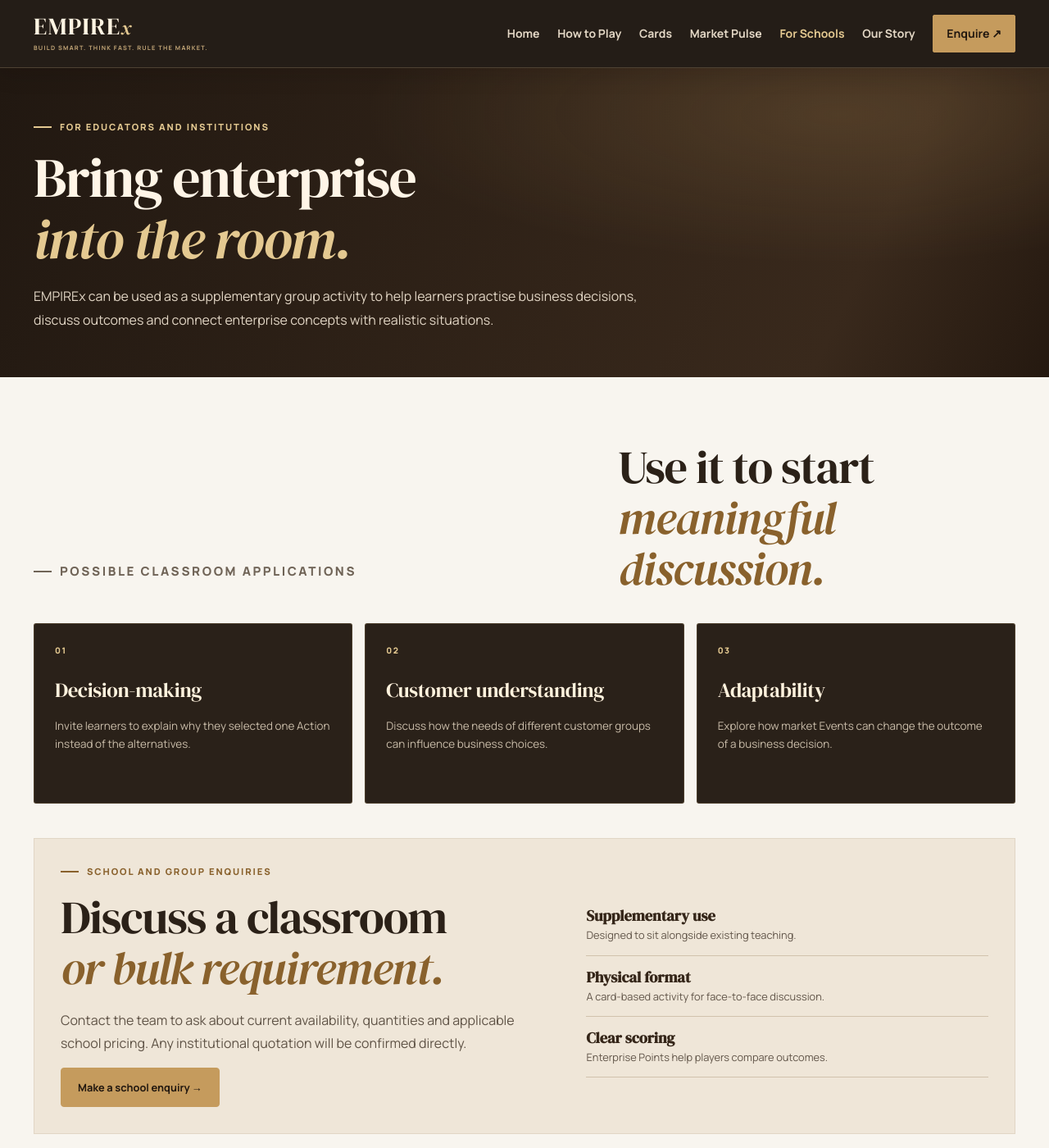
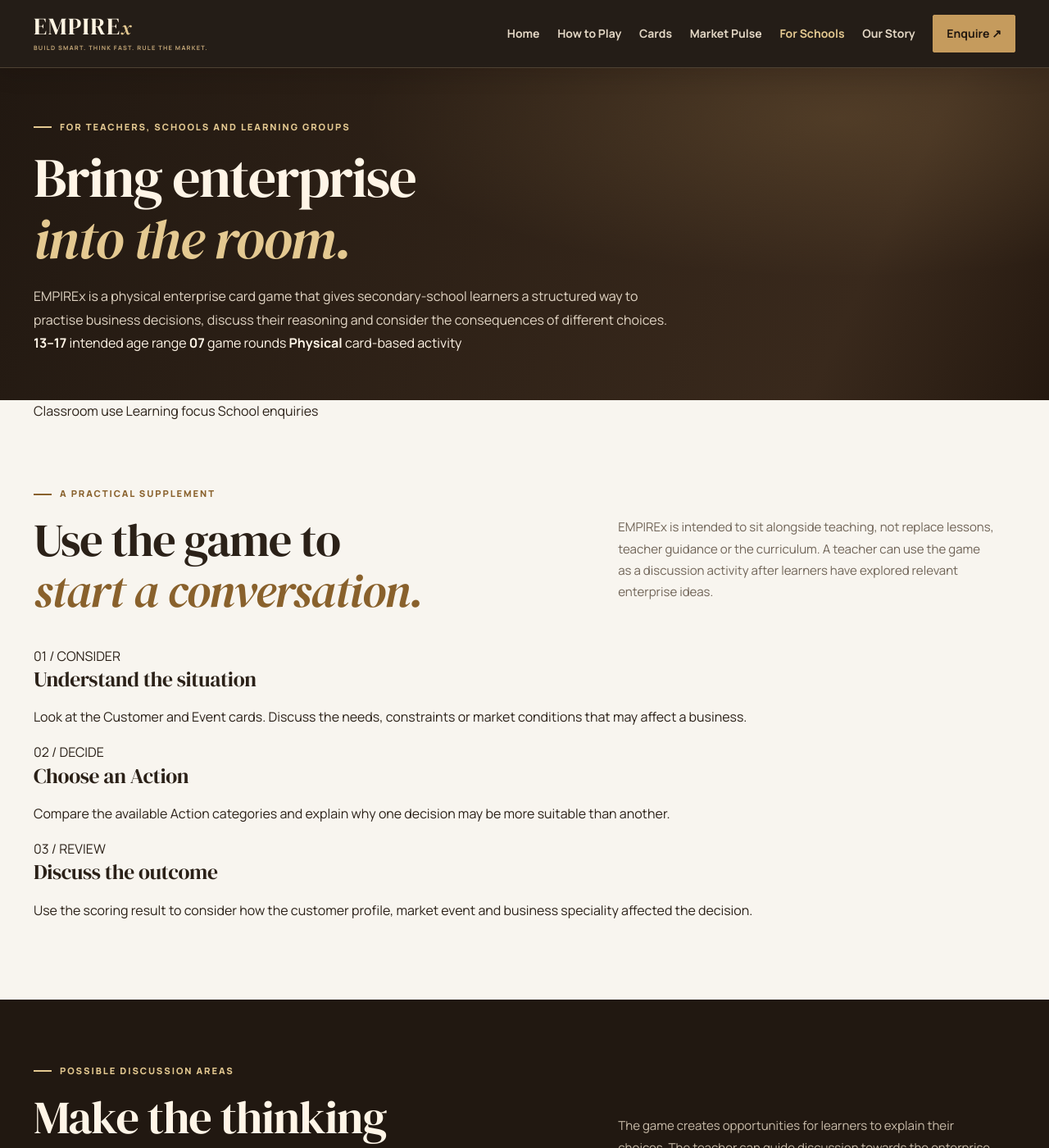
Before and after one commit to shlok-bhatt/EMPIREx, a Jekyll site: the page built from schools.html, in a window 1280 px wide and 1400 px high. Shown: the whole window at 82% size. Built offline with Jekyll 4.4.1, drawn with Linux system fonts in a browser that asks for light colours; some of the changed text lies outside the part shown.

Commit message:
Phase 5: improve school information page

```diff
--- a/schools.html
+++ b/schools.html
@@ -1,11 +1,90 @@
 ---
 layout: default
 permalink: /schools/
-title: "For Schools | EMPIREx"
-description: "How EMPIREx can be used as a supplementary enterprise learning activity, with school and group enquiries directed to the team."
+title: "EMPIREx for Schools | Classroom Enterprise Learning"
+description: "Explore possible classroom uses of EMPIREx, a physical enterprise card game designed to support practical discussion and decision-making."
 active_nav: schools
 theme_color: "#211811"
 ---
-<section class="page-hero"><div class="container"><p class="eyebrow">For educators and institutions</p><h1>Bring enterprise<br><em>into the room.</em></h1><p class="hero-lead">EMPIREx can be used as a supplementary group activity to help learners practise business decisions, discuss outcomes and connect enterprise concepts with realistic situations.</p></div></section>
-<section class="section-pad"><div class="container"><div class="section-heading"><p class="eyebrow">Possible classroom applications</p><h2>Use it to start<br><em>meaningful discussion.</em></h2></div><div class="benefit-grid"><article class="benefit-card"><span class="benefit-number">01</span><h3>Decision-making</h3><p>Invite learners to explain why they selected one Action instead of the alternatives.</p></article><article class="benefit-card"><span class="benefit-number">02</span><h3>Customer understanding</h3><p>Discuss how the needs of different customer groups can influence business choices.</p></article><article class="benefit-card"><span class="benefit-number">03</span><h3>Adaptability</h3><p>Explore how market Events can change the outcome of a business decision.</p></article></div>
-<div class="school-callout"><div><p class="eyebrow">School and group enquiries</p><h2>Discuss a classroom<br><em>or bulk requirement.</em></h2><p>Contact the team to ask about current availability, quantities and applicable school pricing. Any institutional quotation will be confirmed directly.</p><a class="button button-gold" href="{{ site.baseurl }}/contact/">Make a school enquiry →</a></div><div class="school-points"><p><b>Supplementary use</b><span>Designed to sit alongside existing teaching.</span></p><p><b>Physical format</b><span>A card-based activity for face-to-face discussion.</span></p><p><b>Clear scoring</b><span>Enterprise Points help players compare outcomes.</span></p></div></div></div></section>
+<section class="page-hero supporting-hero">
+  <div class="container">
+    <p class="eyebrow">For teachers, schools and learning groups</p>
+    <h1>Bring enterprise<br><em>into the room.</em></h1>
+    <p class="hero-lead">EMPIREx is a physical enterprise card game that gives secondary-school learners a structured way to practise business decisions, discuss their reasoning and consider the consequences of different choices.</p>
+    <div class="supporting-facts">
+      <span><b>13–17</b> intended age range</span>
+      <span><b>07</b> game rounds</span>
+      <span><b>Physical</b> card-based activity</span>
+    </div>
+  </div>
+</section>
+
+<nav class="supporting-page-nav" aria-label="For Schools page sections">
+  <div class="container">
+    <a href="#classroom-use">Classroom use</a>
+    <a href="#learning-focus">Learning focus</a>
+    <a href="#school-enquiry">School enquiries</a>
+  </div>
+</nav>
+
+<section class="section-pad school-use-section" id="classroom-use">
+  <div class="container">
+    <div class="section-heading">
+      <div><p class="eyebrow">A practical supplement</p><h2>Use the game to<br><em>start a conversation.</em></h2></div>
+      <p>EMPIREx is intended to sit alongside teaching, not replace lessons, teacher guidance or the curriculum. A teacher can use the game as a discussion activity after learners have explored relevant enterprise ideas.</p>
+    </div>
+    <div class="school-use-grid">
+      <article class="school-use-card">
+        <span>01 / CONSIDER</span>
+        <h3>Understand the situation</h3>
+        <p>Look at the Customer and Event cards. Discuss the needs, constraints or market conditions that may affect a business.</p>
+      </article>
+      <article class="school-use-card">
+        <span>02 / DECIDE</span>
+        <h3>Choose an Action</h3>
+        <p>Compare the available Action categories and explain why one decision may be more suitable than another.</p>
+      </article>
+      <article class="school-use-card">
+        <span>03 / REVIEW</span>
+        <h3>Discuss the outcome</h3>
+        <p>Use the scoring result to consider how the customer profile, market event and business speciality affected the decision.</p>
+      </article>
+    </div>
+  </div>
+</section>
+
+<section class="section-pad section-dark school-focus-section" id="learning-focus">
+  <div class="container">
+    <div class="section-heading">
+      <div><p class="eyebrow">Possible discussion areas</p><h2>Make the thinking<br><em>visible.</em></h2></div>
+      <p>The game creates opportunities for learners to explain their choices. The teacher can guide discussion towards the enterprise skills being explored in class.</p>
+    </div>
+    <div class="school-focus-grid">
+      <article><span>01</span><div><h3>Decision-making</h3><p>What information influenced the Action chosen? What alternatives were considered?</p></div></article>
+      <article><span>02</span><div><h3>Customer understanding</h3><p>How can different customer needs change which business response is appropriate?</p></div></article>
+      <article><span>03</span><div><h3>Adaptability</h3><p>How might a market Event change the outcome of the same Action category?</p></div></article>
+      <article><span>04</span><div><h3>Reasoning and reflection</h3><p>What would the player keep or change when making a similar decision in another round?</p></div></article>
+    </div>
+    <div class="school-guide-link">
+      <div><p class="eyebrow">See the rules before using it</p><h3>Review the seven-round sequence.</h3><p>Read the setup, round order, scoring formula and final Secret Goal stage.</p></div>
+      <a class="button button-gold" href="{{ site.baseurl }}/how-to-play/">Read how to play ↗</a>
+    </div>
+  </div>
+</section>
+
+<section class="section-pad" id="school-enquiry">
+  <div class="container school-enquiry-band">
+    <div>
+      <p class="eyebrow">School and group enquiries</p>
+      <h2>Discuss your<br><em>requirements.</em></h2>
+      <p>Schools and institutions can contact the team to ask about current availability, quantities and possible bulk requirements. Any institutional pricing or quotation will be confirmed directly in writing.</p>
+      <a class="button button-gold" href="{{ site.baseurl }}/contact/">Make a school enquiry ↗</a>
+    </div>
+    <aside>
+      <p><b>Supplementary activity</b><span>Designed to complement existing teaching.</span></p>
+      <p><b>Physical format</b><span>A card-based activity for face-to-face discussion.</span></p>
+      <p><b>Enquiry-led arrangements</b><span>Availability and institutional quotations are confirmed by the team.</span></p>
+    </aside>
+  </div>
+  <div class="container school-disclaimer"><p>EMPIREx is a student-led project. No Cambridge International endorsement or affiliation is claimed.</p></div>
+</section>
```
